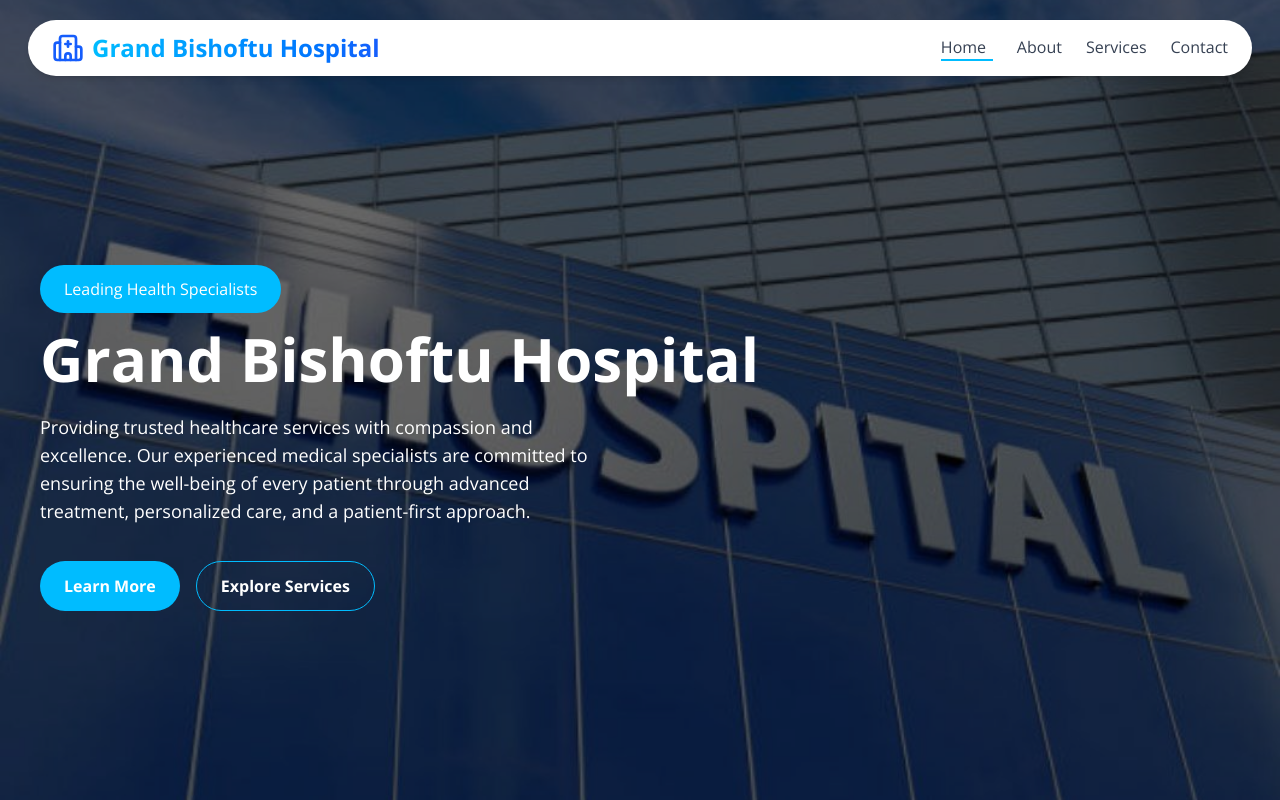
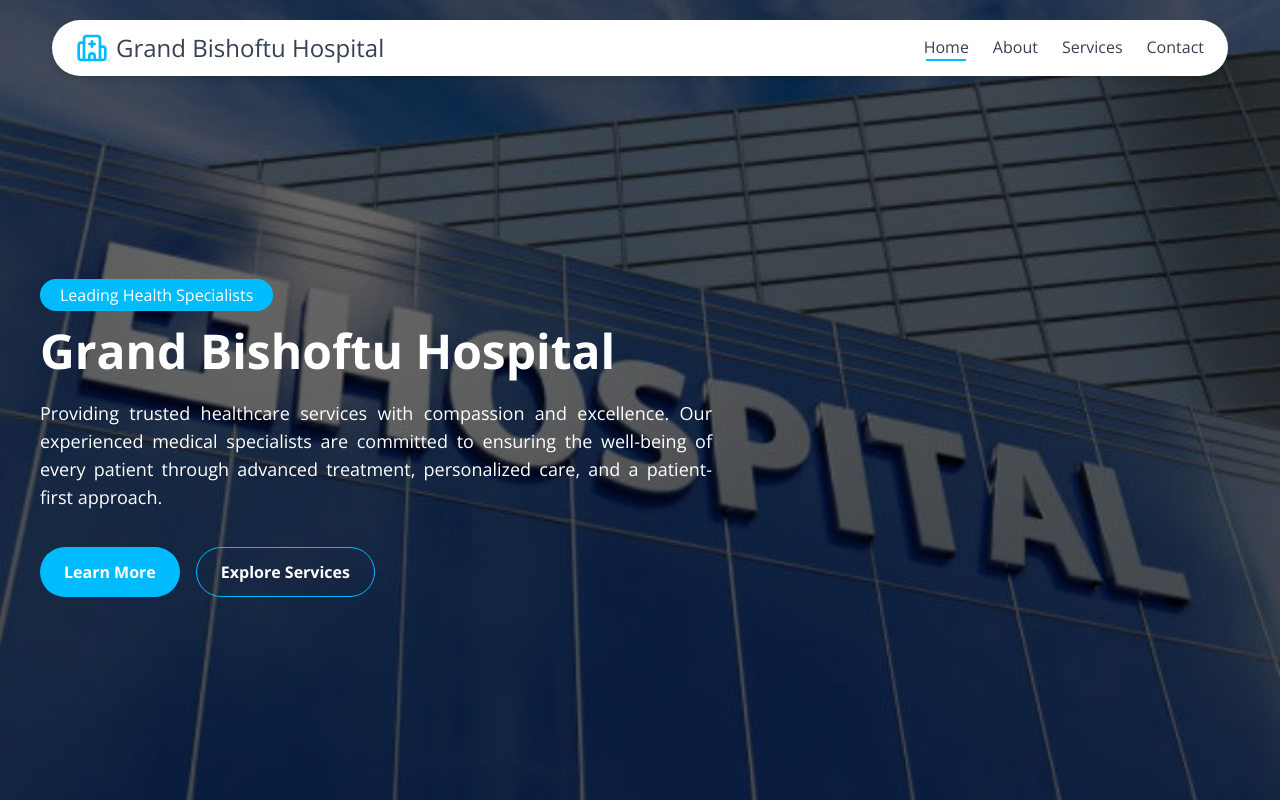
Before and after one commit to Tsedniya/Grand_Bishoftu_Hospital, a React (Vite) app in the folder myapp/: page / in a window 1280 px wide. Built offline with nearby package versions, Linux system fonts and the light colour scheme.

Commit message:
frontend:hero

```diff
--- a/myapp/src/components/Hero.jsx
+++ b/myapp/src/components/Hero.jsx
@@ -14,14 +14,14 @@ const Hero = () => {
 
   <div className="relative z-10 flex flex-col items-start justify-center h-full text-left px-10">
 
-    <button className="mt-3 mb-4 px-6 py-3 bg-sky-400 text-white rounded-full hover:bg-blue-700 transition">
+    <button className="mt-3 mb-4 px-5 py-1 bg-sky-400 text-white rounded-full transition">
           Leading Health Specialists
     </button>
 
-    <h1 className="text-4xl md:text-6xl font-bold text-white">
+    <h1 className="text-4xl md:text-5xl font-bold text-white">
       Grand Bishoftu Hospital
     </h1>
-    <p className="mt-6 text-lg text-white max-w-xl">
+    <p className="mt-6 text-lg text-white max-w-2xl text-justify">
       Providing trusted healthcare services with compassion and excellence. Our experienced medical specialists are committed to ensuring the well-being of every patient through advanced treatment, personalized care, and a patient-first approach.
     </p>
     <div className='mt-3 flex space-x-4'>
--- a/myapp/src/components/Navbar.jsx
+++ b/myapp/src/components/Navbar.jsx
@@ -6,30 +6,30 @@ import { Hospital } from 'lucide-react';
 
 const Navbar = () => {
   return (
-  <nav className="fixed top-0 left-0 right-0 mx-7 my-5 flex items-center justify-between px-6 py-3 bg-white rounded-full shadow-md z-50">
+  <nav className="fixed top-0 left-0 right-0 mx-13 my-5 flex items-center justify-between px-6 py-3 bg-white rounded-full shadow-md z-50">
   <div className="flex items-center space-x-2">
-    <Hospital className="h-8 w-8 text-blue-600" />
-    <span className="text-2xl font-bold bg-gradient-to-r from-sky-400 to-blue-600 bg-clip-text text-transparent">
+    <Hospital className="h-8 w-8 text-sky-400" />
+    <span className="text-2xl  text-gray-700">
       Grand Bishoftu Hospital
     </span>
   </div>
 
   <ul className="flex gap-6 text-gray-700 font-medium">
-    <NavLink to="/" className="text-gray-700 hover:text-sky-400 transition-colors">
+    <NavLink to="/" className="mx-auto hover:text-sky-400 hover:font-bold text-gray-700  transition-colors">
         <p>Home</p>
-        <hr className='w-13 border-none h-[1.5px] bg-sky-400 hidden'/>
+        <hr className='mx-auto w-10 border-none h-[1.5px] bg-sky-400 hidden'/>
     </NavLink>
-    <NavLink to="/about" className="text-gray-700 hover:text-sky-400  transition-colors">
+    <NavLink to="/about" className="text-gray-700 hover:text-sky-400  hover:font-bold transition-colors">
         <p>About</p>
-        <hr className='w-13 border-none h-[1.5px] bg-sky-400 hidden'/>
+        <hr className='mx-auto w-10 border-none h-[1.5px] bg-sky-400 hidden'/>
     </NavLink>
-    <NavLink to="/services" className="text-gray-700 hover:text-sky-400  transition-colors">
+    <NavLink to="/services" className="text-gray-700 hover:text-sky-400 hover:font-bold transition-colors">
         <p>Services</p>
-        <hr className='w-13 border-none h-[1.5px] bg-sky-400 hidden'/>
+        <hr className='mx-auto w-10 border-none h-[1.5px] bg-sky-400 hidden'/>
     </NavLink>
-    <NavLink to="/contact" className="text-gray-700 hover:text-sky-400  transition-colors">
+    <NavLink to="/contact" className="text-gray-700 hover:text-sky-400 hover:font-bold transition-colors">
         <p>Contact</p>
-        <hr className='w-2/4 border-none h-[1.5px] hover:text-sky-400 hidden'/>
+        <hr className='mx-auto w-10 border-none h-[1.5px] bg-sky-400 hidden'/>
     </NavLink>
   </ul>
 </nav>
```
